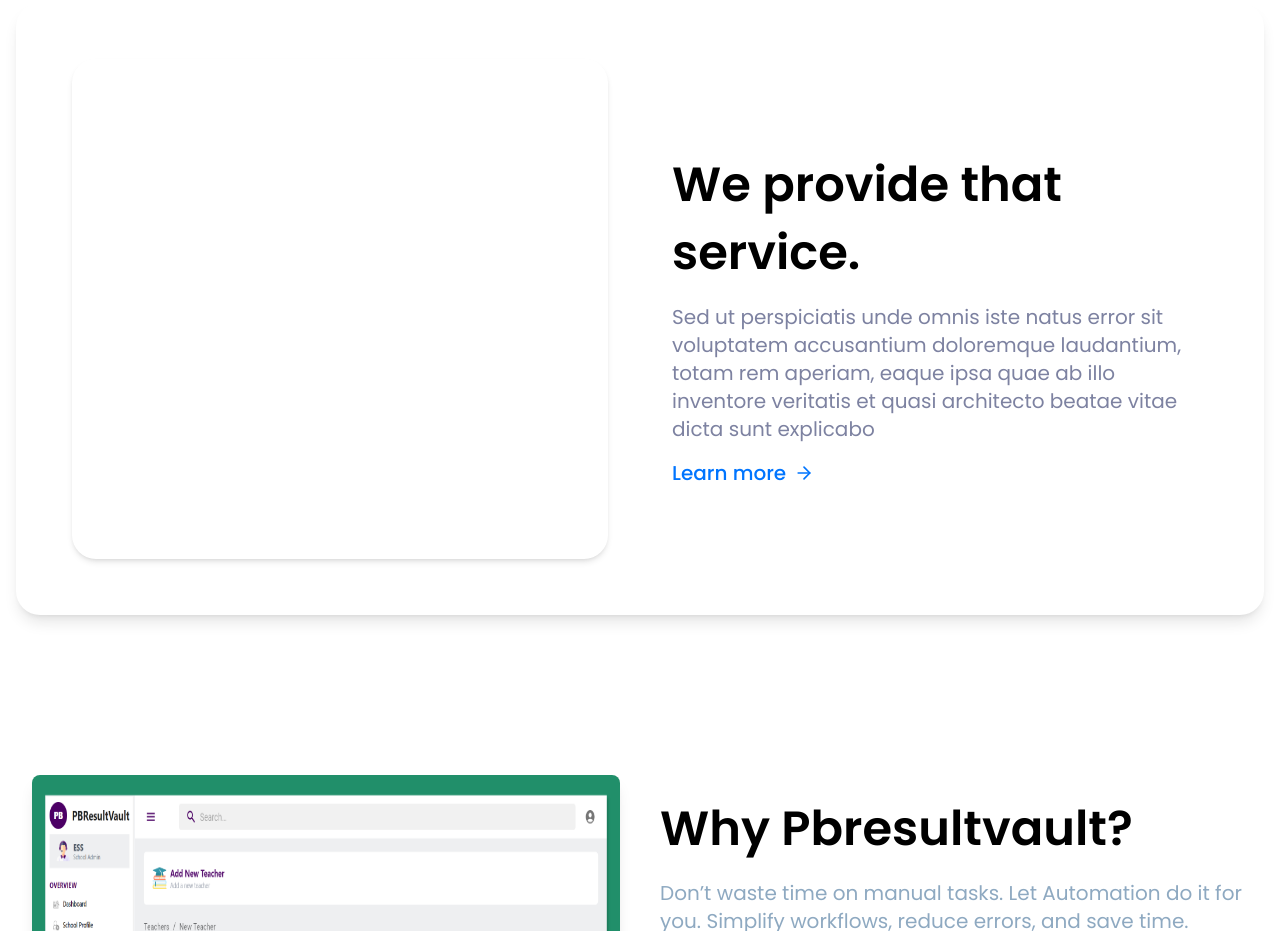
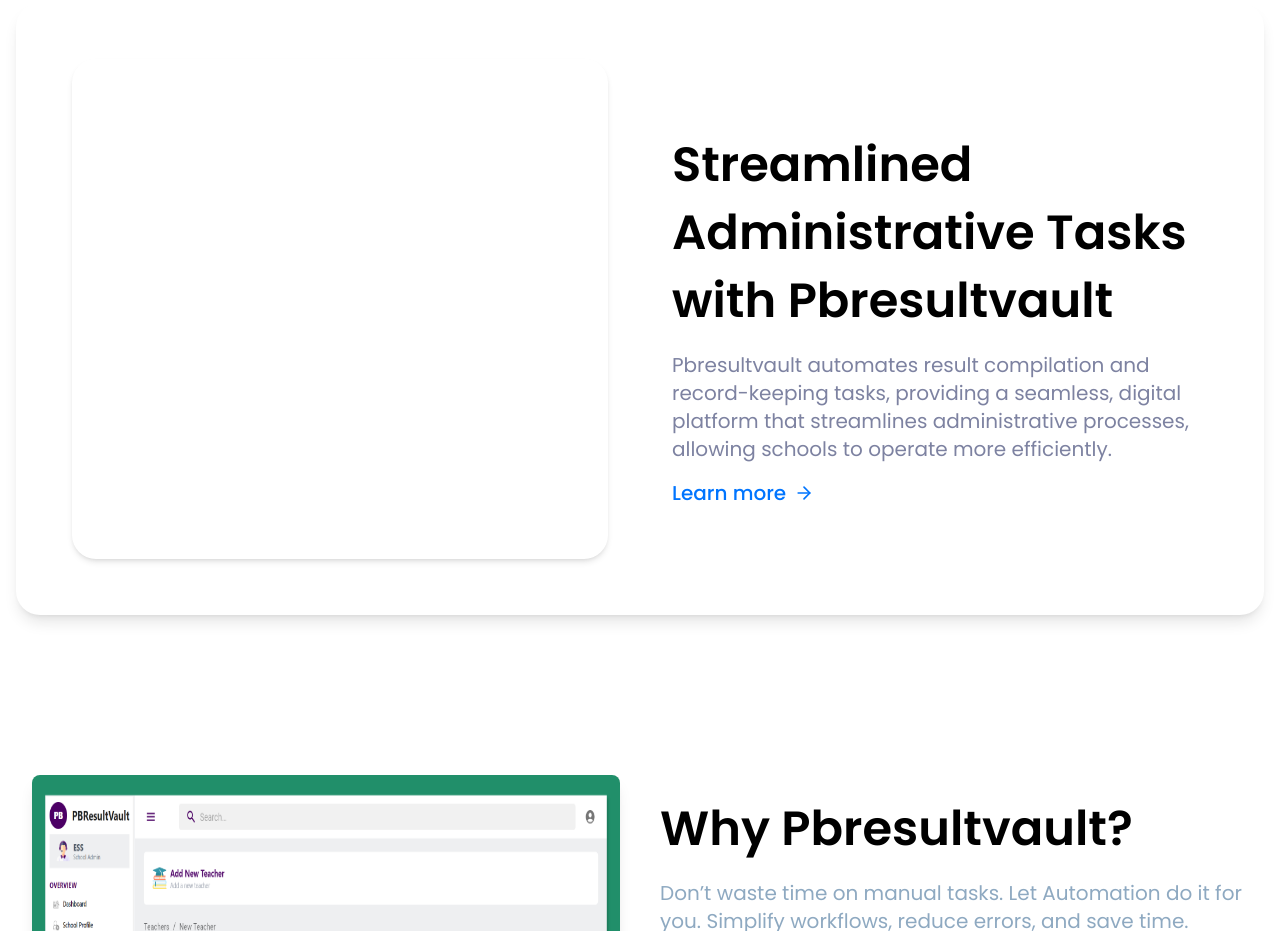
Before and after one commit to Elinez19/purplebeeresultvault, a Next.js app: page / in a window 1280 px wide. Shown: the part 3380-4311 px from the top of the page. Built offline with nearby package versions, Linux system fonts and the light colour scheme.

Commit message:
PBRESULTVAULT LANDING PAGE DESIGN AND DEVELOPEMENT

```diff
--- a/components/Provide/index.tsx
+++ b/components/Provide/index.tsx
@@ -25,10 +25,10 @@
                     <div className='flex justify-center items-center'>
                         <div className="flex flex-col align-middle justify-center w-full h-full p-4">
                             <p className="text-4xl lg:text-5xl font-semibold mt-5 text-center lg:text-start">
-                                We provide that service.
+                            Streamlined Administrative Tasks with Pbresultvault
                             </p>
                             <h4 className="text-lg lg:text-xl pt-4 font-normal text-center lg:text-start text-bluegray">
-                                Sed ut perspiciatis unde omnis iste natus error sit voluptatem accusantium doloremque laudantium, totam rem aperiam, eaque ipsa quae ab illo inventore veritatis et quasi architecto beatae vitae dicta sunt explicabo
+                            Pbresultvault automates result compilation and record-keeping tasks, providing a seamless, digital platform that streamlines administrative processes, allowing schools to operate more efficiently.
                             </h4>
                             <Link href={'/'} className="mt-4 text-xl font-medium text-blue flex gap-2 mx-auto lg:mx-0">
                                 Learn more <img src={'/images/provide/arrow.svg'} alt={'arrow'} width={20} height={20} />
```
